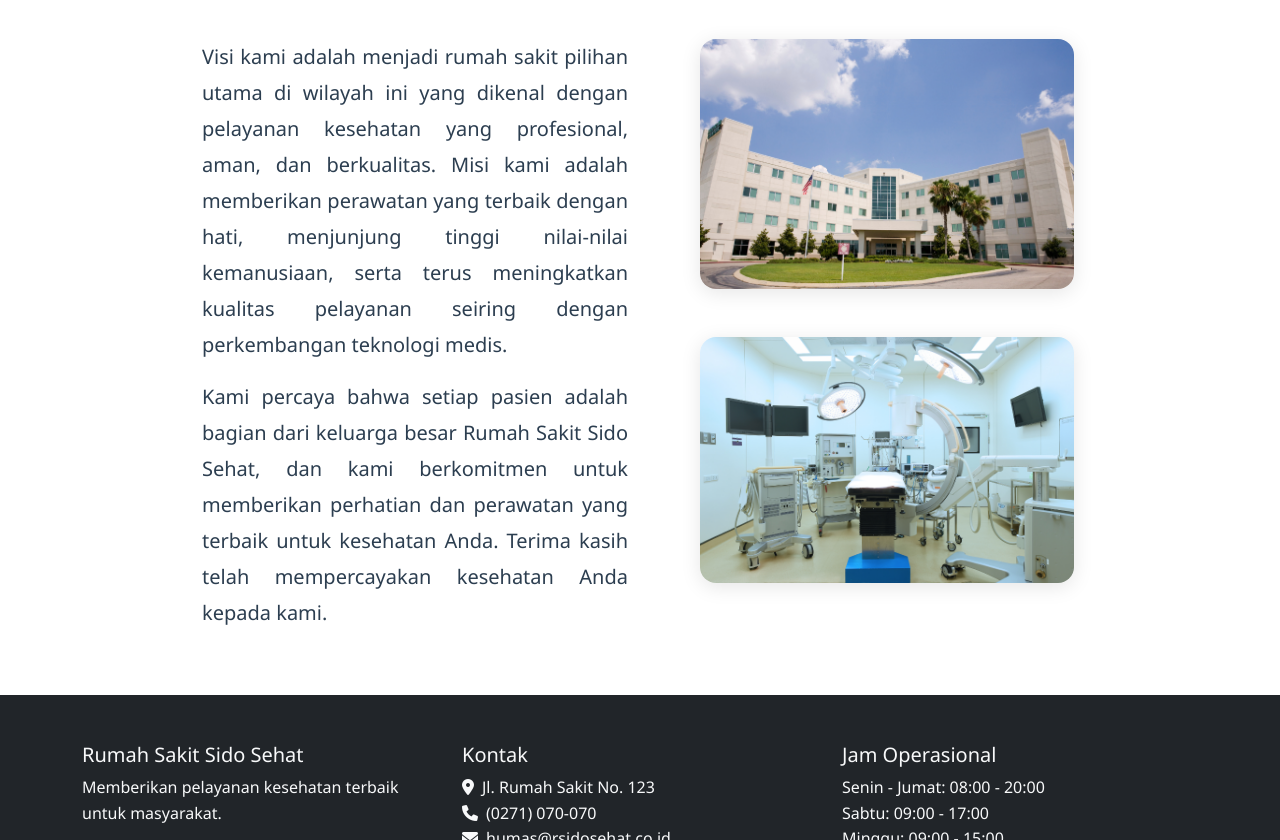
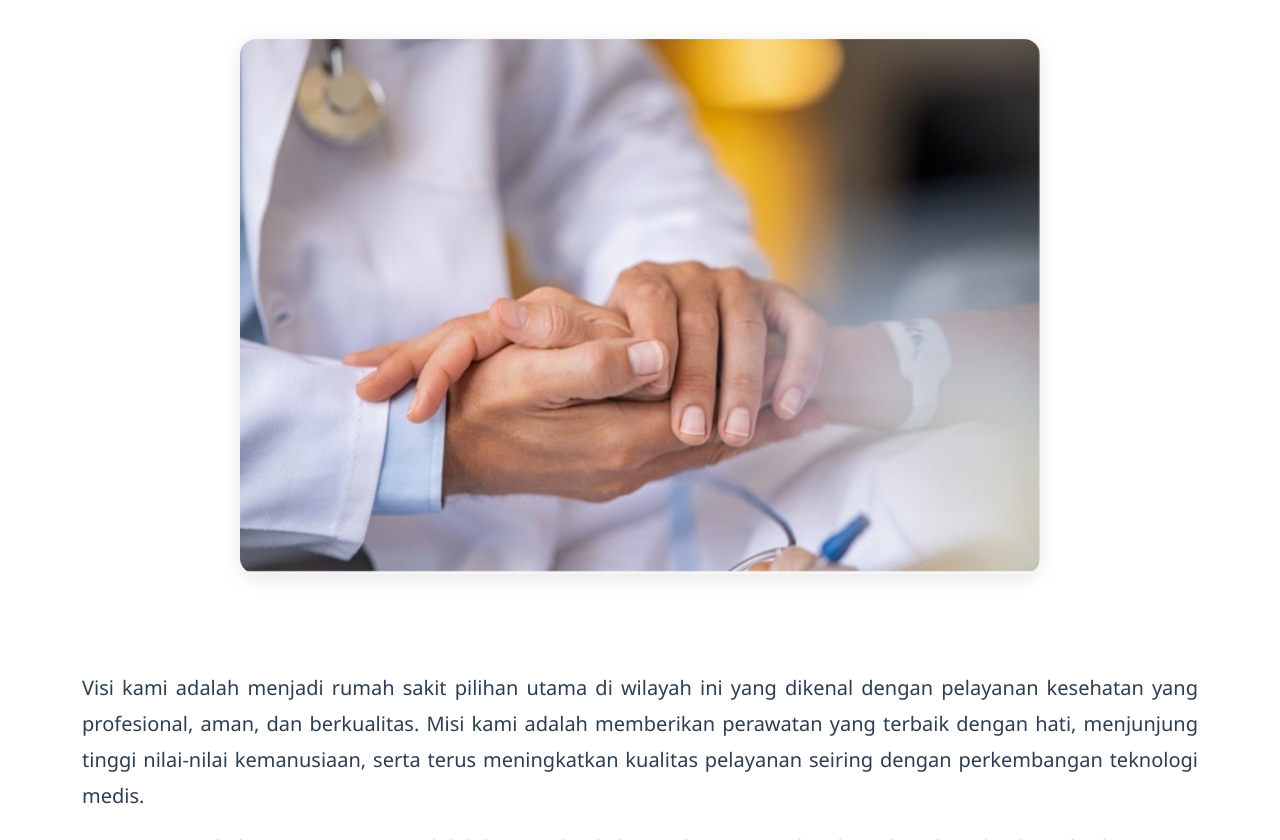
Before and after one commit to nabkaylla/RumahSakitSidoSehat.github.io, a plain HTML site: page tentangkami.html in a window 1280 px wide. Shown: the part 239-1079 px from the top of the page. Drawn offline with nearby package versions, Linux system fonts and the light colour scheme.

Commit message:
Update tentangkami.html

```diff
--- a/tentangkami.html
+++ b/tentangkami.html
@@ -3,11 +3,11 @@
 <head>
     <meta charset="UTF-8">
     <meta name="viewport" content="width=device-width, initial-scale=1.0">
-    <title>Tentang Kami - Rumah Sakit Sido Sehat</title>
+    <title>Visi dan Misi - Rumah Sakit Sido Sehat</title>
     <!-- Bootstrap CSS -->
     <link href="https://cdn.jsdelivr.net/npm/bootstrap@5.3.0/dist/css/bootstrap.min.css" rel="stylesheet">
     <!-- Custom CSS -->
-    <link href="styletk.css" rel="stylesheet">
+    <link href="stylevm.css" rel="stylesheet">
     <!-- Font Awesome -->
     <link rel="stylesheet" href="https://cdnjs.cloudflare.com/ajax/libs/font-awesome/6.0.0/css/all.min.css">
 </head>
@@ -80,20 +80,23 @@
         <!-- Header Section -->
         <header class="mb-5">
             <h1 class="display-5 fw-bold">
-                PROFIL <span class="text-secondary fw-normal">>> Tentang Kami</span>
+                PROFIL <span class="text-secondary fw-normal">>> Visi & Misi</span>
             </h1>
             <div class="title-underline"></div>
         </header>
 
         <!-- Main Content -->
-        <main class="row">
-            <div class="col-lg-6">
-                <p class="lead">Visi kami adalah menjadi rumah sakit pilihan utama di wilayah ini yang dikenal dengan pelayanan kesehatan yang profesional, aman, dan berkualitas. Misi kami adalah memberikan perawatan yang terbaik dengan hati, menjunjung tinggi nilai-nilai kemanusiaan, serta terus meningkatkan kualitas pelayanan seiring dengan perkembangan teknologi medis.</p>
-                <p class="lead">Kami percaya bahwa setiap pasien adalah bagian dari keluarga besar Rumah Sakit Sido Sehat, dan kami berkomitmen untuk memberikan perhatian dan perawatan yang terbaik untuk kesehatan Anda. Terima kasih telah mempercayakan kesehatan Anda kepada kami.</p>
+        <main class="content-wrapper">
+            <div class="text-center mb-5">
+                <img src="vm.jpg" alt="Caring Hands" class="rounded-4 img-fluid shadow hover-scale mb-5" style="max-width: 100%;">
             </div>
-            <div class="gambar col-lg-6">
-                <img src="21.png" alt="Caring Hands" class="rounded-4 img-fluid shadow hover-scale mb-5" style="max-width: 75%;">
-                <img src="22.png" alt="Caring Hands" class="rounded-4 img-fluid shadow hover-scale mb-5" style="max-width: 75%;">
+
+                    <div class="text-block">
+                        <p class="lead">
+                            Visi kami adalah menjadi rumah sakit pilihan utama di wilayah ini yang dikenal dengan pelayanan kesehatan yang profesional, aman, dan berkualitas. Misi kami adalah memberikan perawatan yang terbaik dengan hati, menjunjung tinggi nilai-nilai kemanusiaan, serta terus meningkatkan kualitas pelayanan seiring dengan perkembangan teknologi medis.</p>
+
+                        <p class="lead">
+                            Kami percaya bahwa setiap pasien adalah bagian dari keluarga besar Rumah Sakit Sido Sehat, dan kami berkomitmen untuk memberikan perhatian dan perawatan yang terbaik untuk kesehatan Anda. Terima kasih telah mempercayakan kesehatan Anda kepada kami.</p>
             </div>
         </main>
     </div>
```
